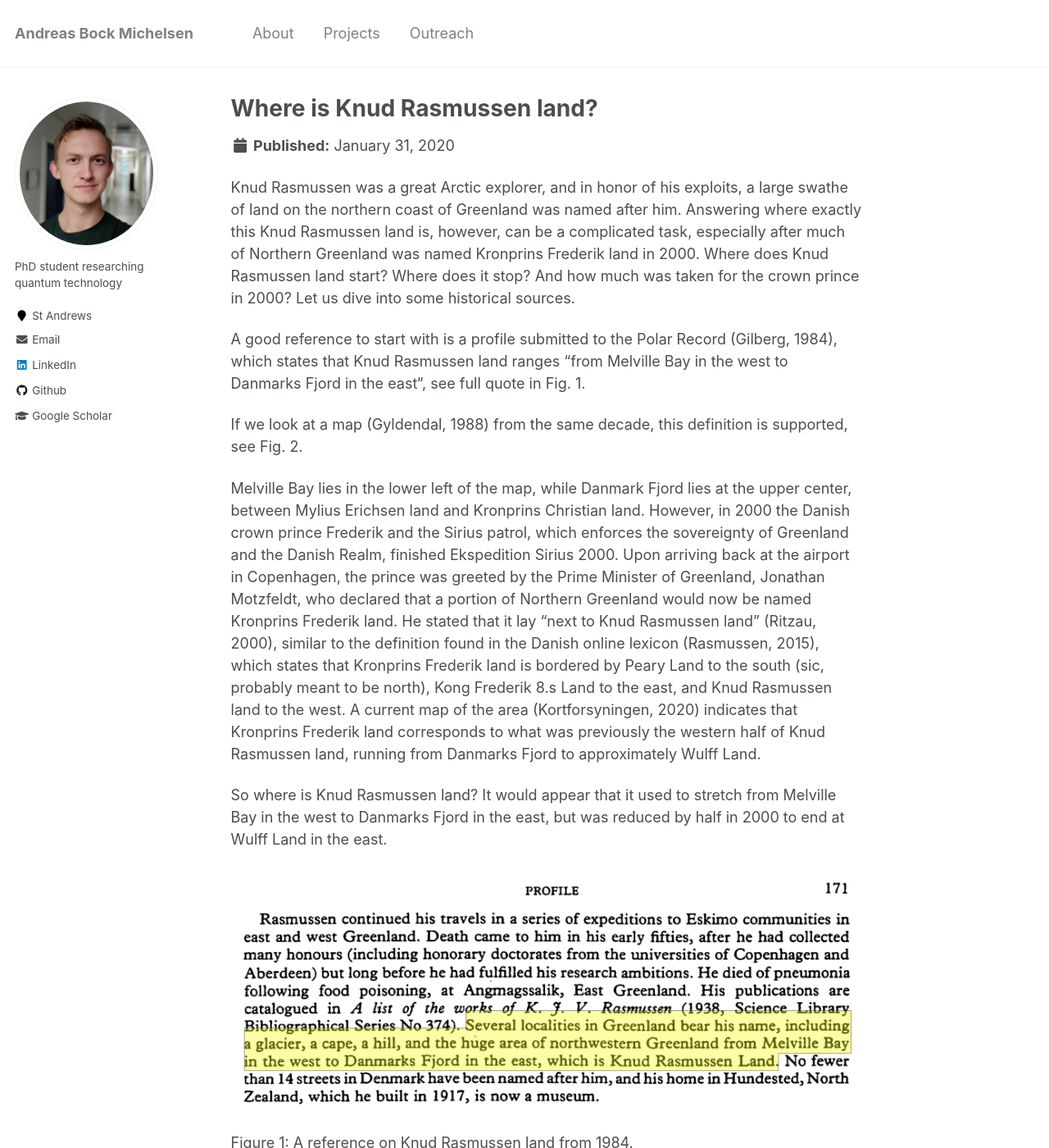
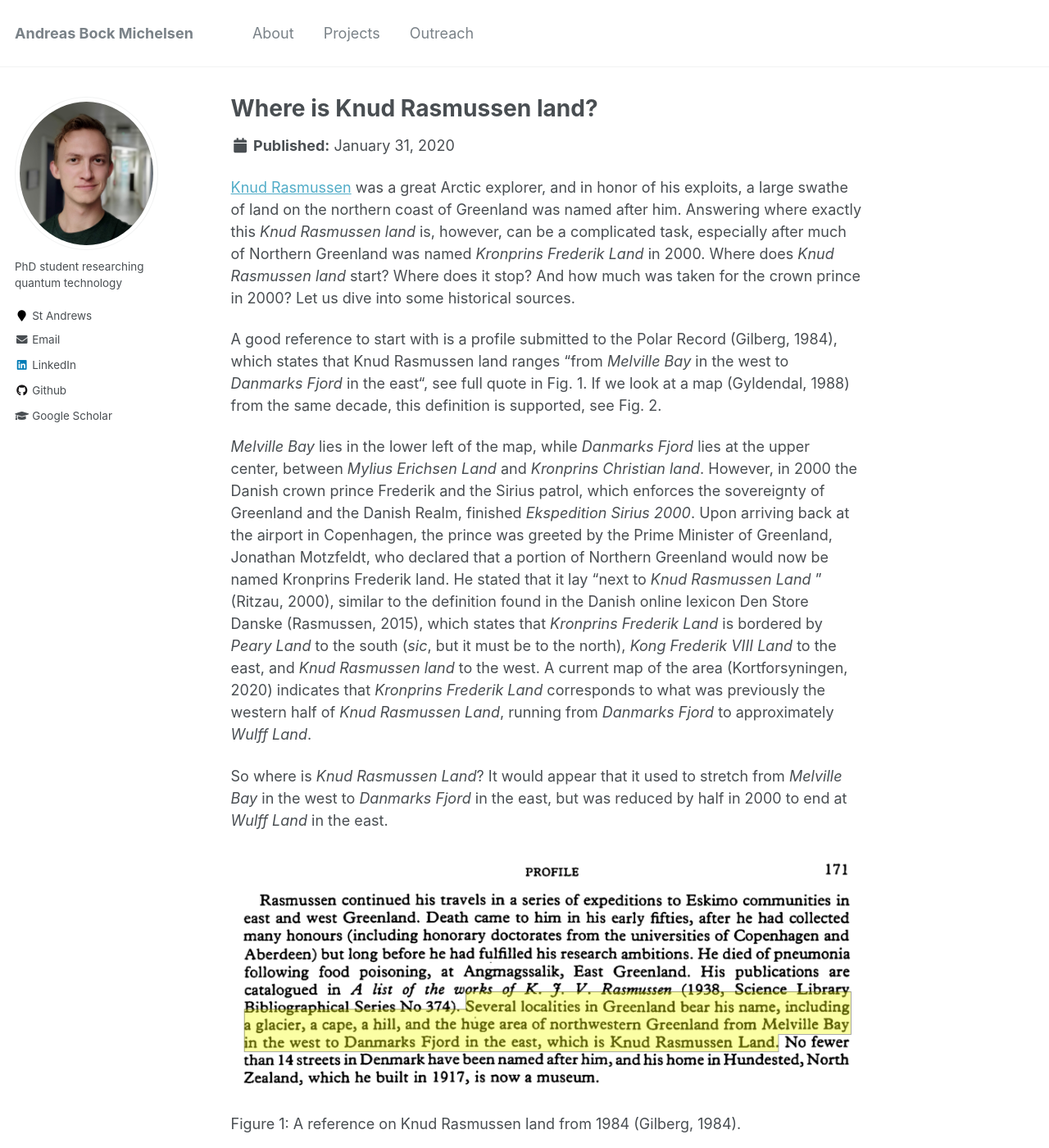
Before and after one commit to AndBM/andbm.github.io, a Jekyll site: the page built from _projects/knud-rasmussen-land.md, in a window 1280 px wide and 1400 px high. Shown: the whole window at 82% size. Built offline with Jekyll 4.4.1, drawn with Linux system fonts in a browser that asks for light colours; some of the changed text lies outside the part shown.

Commit message:
Formatted names and added Knud URL

```diff
--- a/_projects/knud-rasmussen-land.md
+++ b/_projects/knud-rasmussen-land.md
@@ -3,42 +3,38 @@ title: "Where is Knud Rasmussen land?"
 collection: projects
 type: "Misc. Project"
 permalink: /projects/knud-rasmussen-land
-#venue: "Aarhus University, Department of Math"
 date: 2020-01-31
-#location: "Aarhus, Denmark"
 ---
 
-Knud Rasmussen was a great Arctic explorer, and in honor of his exploits, a large swathe of land on the northern coast of Greenland was named after him. Answering where exactly this Knud Rasmussen land is, however, can be a complicated task, especially after much of Northern Greenland was named Kronprins Frederik land in 2000. Where does Knud Rasmussen land start? Where does it stop? And how much was taken for the crown prince in 2000? Let us dive into some historical sources.
+[Knud Rasmussen](en.wikipedia.org/wiki/Knud_Rasmussen) was a great Arctic explorer, and in honor of his exploits, a large swathe of land on the northern coast of Greenland was named after him. Answering where exactly this _Knud Rasmussen land_ is, however, can be a complicated task, especially after much of Northern Greenland was named _Kronprins Frederik Land_ in 2000. Where does _Knud Rasmussen land_ start? Where does it stop? And how much was taken for the crown prince in 2000? Let us dive into some historical sources.
 
-A good reference to start with is a profile submitted to the Polar Record (Gilberg, 1984), which states that Knud Rasmussen land ranges “from Melville Bay in the west to Danmarks Fjord in the east“, see full quote in Fig. 1.
+A good reference to start with is a profile submitted to the Polar Record (Gilberg, 1984), which states that Knud Rasmussen land ranges “from _Melville Bay_ in the west to _Danmarks Fjord_ in the east“, see full quote in Fig. 1. If we look at a map (Gyldendal, 1988) from the same decade, this definition is supported, see Fig. 2.
 
-If we look at a map (Gyldendal, 1988) from the same decade, this definition is supported, see Fig. 2.
+_Melville Bay_ lies in the lower left of the map, while _Danmarks Fjord_ lies at the upper center, between _Mylius Erichsen Land_ and _Kronprins Christian land_.
+However, in 2000 the Danish crown prince Frederik and the Sirius patrol, which enforces the sovereignty of Greenland and the Danish Realm, finished _Ekspedition Sirius 2000_. Upon arriving back at the airport in Copenhagen, the prince was greeted by the Prime Minister of Greenland, Jonathan Motzfeldt, who declared that a portion of Northern Greenland would now be named Kronprins Frederik land. He stated that it lay “next to _Knud Rasmussen Land_ ” (Ritzau, 2000), similar to the definition found in the Danish online lexicon Den Store Danske (Rasmussen, 2015), which states that _Kronprins Frederik Land_ is bordered by _Peary Land_ to the south (_sic_, but it must be to the north), _Kong Frederik VIII Land_ to the east, and _Knud Rasmussen land_ to the west. A current map of the area (Kortforsyningen, 2020) indicates that _Kronprins Frederik Land_ corresponds to what was previously the western half of _Knud Rasmussen Land_, running from _Danmarks Fjord_ to approximately _Wulff Land_.
 
-Melville Bay lies in the lower left of the map, while Danmark Fjord lies at the upper center, between Mylius Erichsen land and Kronprins Christian land.
-However, in 2000 the Danish crown prince Frederik and the Sirius patrol, which enforces the sovereignty of Greenland and the Danish Realm, finished Ekspedition Sirius 2000. Upon arriving back at the airport in Copenhagen, the prince was greeted by the Prime Minister of Greenland, Jonathan Motzfeldt, who declared that a portion of Northern Greenland would now be named Kronprins Frederik land. He stated that it lay “next to Knud Rasmussen land” (Ritzau, 2000), similar to the definition found in the Danish online lexicon (Rasmussen, 2015), which states that Kronprins Frederik land is bordered by Peary Land to the south (sic, probably meant to be north), Kong Frederik 8.s Land to the east, and Knud Rasmussen land to the west. A current map of the area (Kortforsyningen, 2020) indicates that Kronprins Frederik land corresponds to what was previously the western half of Knud Rasmussen land, running from Danmarks Fjord to approximately Wulff Land.
-
-So where is Knud Rasmussen land? It would appear that it used to stretch from Melville Bay in the west to Danmarks Fjord in the east, but was reduced by half in 2000 to end at Wulff Land in the east.
+So where is _Knud Rasmussen Land_? It would appear that it used to stretch from _Melville Bay_ in the west to _Danmarks Fjord_ in the east, but was reduced by half in 2000 to end at _Wulff Land_ in the east.
 
 ![Figure 1: A reference on Knud Rasmussen land from 1984.](../images/knud-rasmussen/original-reference.PNG)
 
-Figure 1: A reference on Knud Rasmussen land from 1984.
+Figure 1: A reference on Knud Rasmussen land from 1984 (Gilberg, 1984).
 
 ![Figure 2: Map of Greenland from 1988, showing Knud Rasmussen land, Melville bay and Danmark Fjord.](../images/knud-rasmussen/map-1988-crop.jpg)
 
-Figure 2: Map of Greenland from 1988, showing Knud Rasmussen land, Melville bay and Danmark Fjord.
+Figure 2: Map of Greenland from 1988, showing Knud Rasmussen land, Melville bay and Danmark Fjord (Gyldendal, 1988).
 
 ![Figure 3: Current map of Greenland, indicating the border between Knud Rasmussen Land and Kronprins Frederik Land to be near Wulff land.](../images/knud-rasmussen/map-2020.PNG)
 
-Figure 3: Current map of Greenland, indicating the border between Knud Rasmussen Land and Kronprins Frederik Land to be near Wulff land.
+Figure 3: Current map of Greenland, indicating the border between Knud Rasmussen Land and Kronprins Frederik Land to be near Wulff land (Kortforsyningen, 2020).
 
 ### References
 
-Gilberg, R. P. (1984). Profile: Knud Rasmussen, 1879-1933. Polar Record, 22(137), 169-171.
+Gilberg, R. P. (1984). _Profile: Knud Rasmussen, 1879-1933_. Polar Record, 22(137), 169-171.
 
-Gyldendal. (1988). Grønland (Kalallit Nunaat). In Gyldendals Atlas (p. 46). Hong Kong: Gyldendal.
+Gyldendal. (1988). _Grønland (Kalallit Nunaat)_. In Gyldendals Atlas, 6th Ed., 2nd print (p. 46).
 
-Kortforsyningen. (2020). Grønland 1:10.000.000. Retrieved January 31, 2020, [link](download.kortforsyningen.dk/content/gr%C3%B8nland-110000000)
+Kortforsyningen. (2020). _Grønland 1:10.000.000_. Retrieved January 31, 2020, [link](download.kortforsyningen.dk/content/gr%C3%B8nland-110000000)
 
-Rasmussen, R. O. (2015, January 23). Kronprins Frederik Land. Retrieved January 31, 2020, from Den Store Danske: [link](denstoredanske.lex.dk/Kronprins_Frederik_Land)
+Rasmussen, R. O. (2015, January 23). _Kronprins Frederik Land_. Retrieved January 31, 2020, from Den Store Danske: [link](denstoredanske.lex.dk/Kronprins_Frederik_Land)
 
-Ritzau. (2000, June 14). Grønlandsk område bærer kronprinsens navn. Retrieved January 31, 2020, from Jyllands-posten.dk: [link](jyllands-posten.dk/indland/ECE3288886/Gr%C3%B8nlandsk-omr%C3%A5de-b%C3%A6rer-kronprinsens-navn/)
+Ritzau. (2000, June 14). _Grønlandsk område bærer kronprinsens navn_. Retrieved January 31, 2020, from Jyllands-posten.dk: [link](jyllands-posten.dk/indland/ECE3288886/Gr%C3%B8nlandsk-omr%C3%A5de-b%C3%A6rer-kronprinsens-navn/)
```
